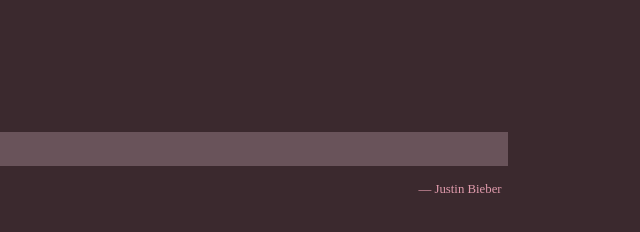
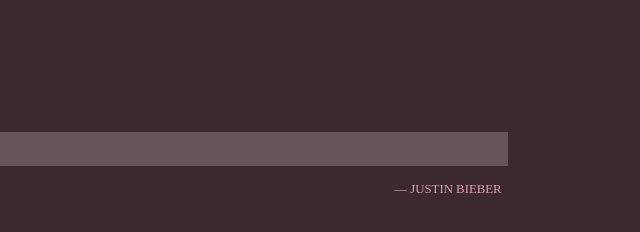
Before and after one commit to jessmonnier/gitlab, a plain HTML site: page index.html in a window 1280 px wide. Shown: the full height of the page, 640-1280 px from the left. Drawn offline with Linux system fonts and the light colour scheme.

Commit message:
Update index.html

```diff
--- a/index.html
+++ b/index.html
@@ -10,7 +10,7 @@
   <div class="content"></div>
     <h1>Favorite Quote</h1>
     <blockquote>“By His will alone is Terra kept safe.”</blockquote>
-    <div class="quote-author">— Justin Bieber</div>
+    <div class="quote-author">— JUSTIN BIEBER</div>
   </div>
 </body>
 </html>
```
